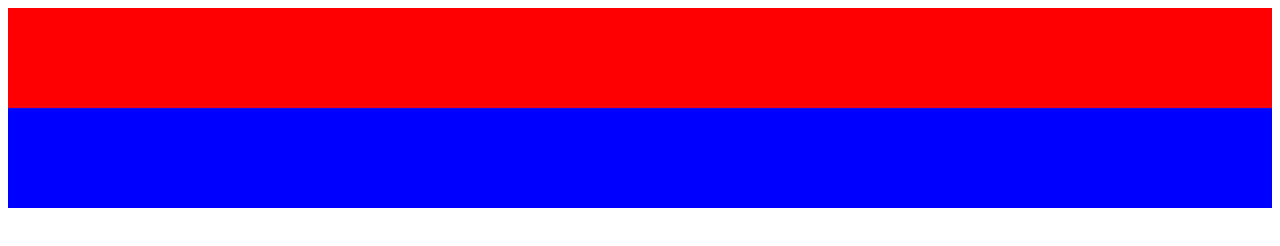
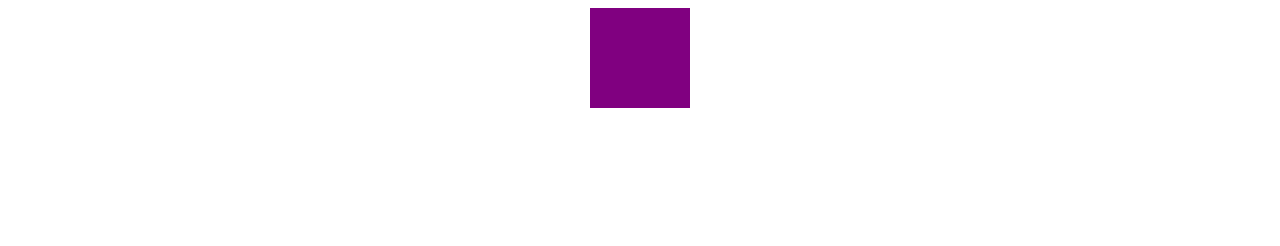
Before and after one commit to MojitoBar/TheDevelopers, a plain HTML site: page ppt강의 예제코드/Hello2.html in a window 1280 px wide. Drawn offline with Linux system fonts and the light colour scheme.

Commit message:
update 0917

```diff
--- a/ppt강의 예제코드/Hello2.html
+++ b/ppt강의 예제코드/Hello2.html
@@ -5,13 +5,11 @@
     <title></title>
   </head>
   <body>
-    <div class="Red" style="background-color: Red; height: 100px;">
-      <form class="form" action="index.html" method="post">
-
-      </form>
+    <div class="Purple" style="height: 100px;
+                               width: 100px;
+                               background: Purple;
+                               margin: auto;">
     </div>
-    <div class="Blue" style="background-color: Blue; height: 100px;">
-
     </div>
   </body>
 </html>
```
Also changed, not shown: 1 other file.
